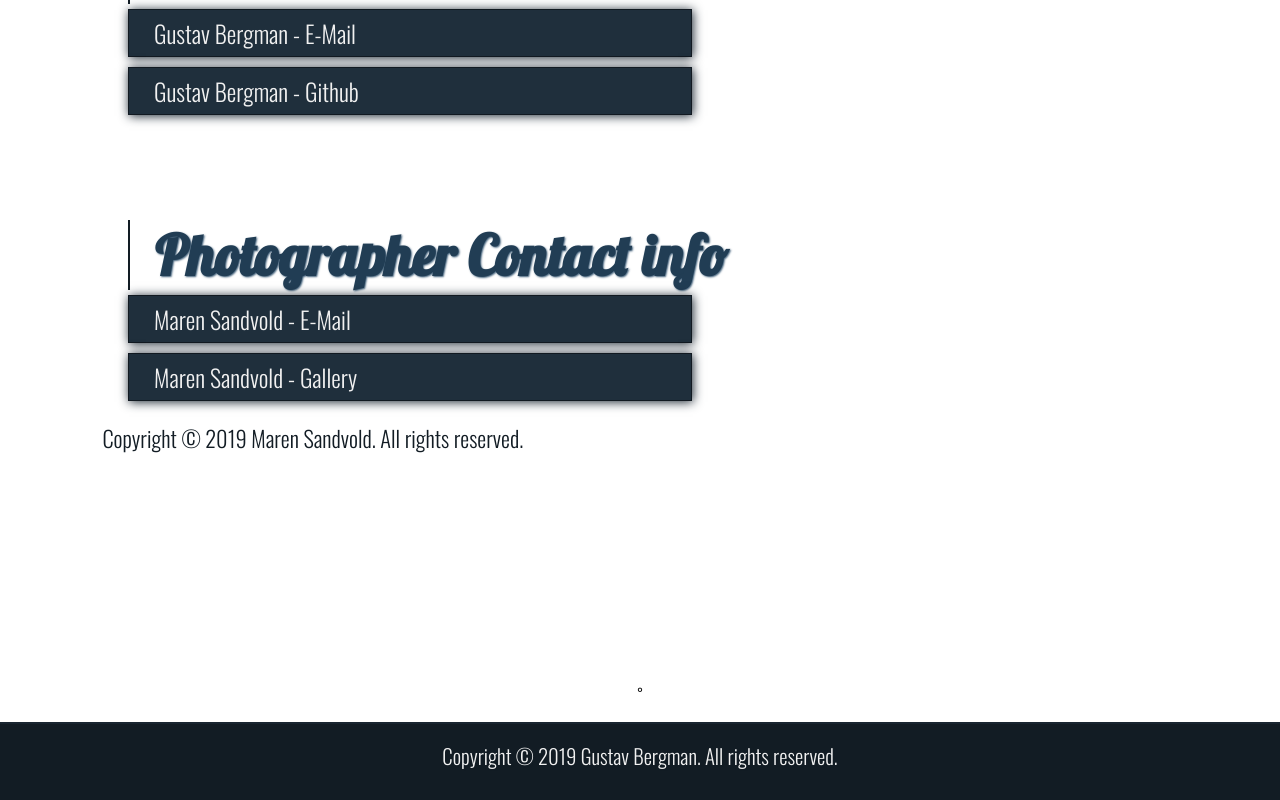
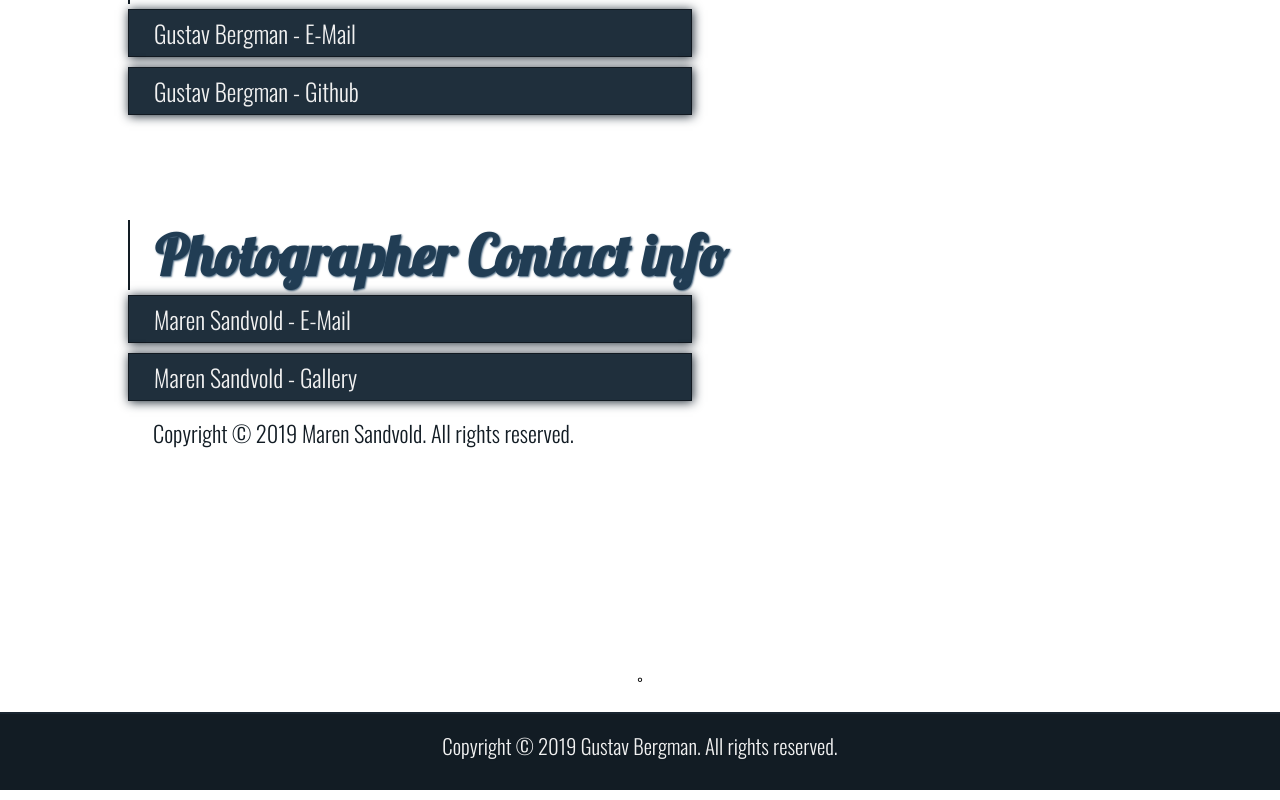
Before and after one commit to Aarux/react_portfolio, a React (Create React App) app: page / in a window 1280 px wide. Shown: the part 6448-7248 px from the top of the page. Built offline with nearby package versions, Linux system fonts and the light colour scheme; no server answers.

Commit message:
Final minor fixes nr: 291892348

```diff
--- a/src/components/Contact/index.js
+++ b/src/components/Contact/index.js
@@ -1,5 +1,10 @@
 import React, { Component } from "react";
 import { ContactWrapper, Socials } from "../../styles/GlobalStyle";
+
+const cr = {
+  margin: "0 10%",
+  padding: "10px 25px"
+};
 
 export class Contact extends Component {
   render() {
@@ -23,7 +28,9 @@ export class Contact extends Component {
           <a className="social-links" href="https://500px.com/marensandvold">
             Maren Sandvold - Gallery
           </a>
-          <p>Copyright © 2019 Maren Sandvold. All rights reserved.</p>
+          <p style={cr}>
+            Copyright © 2019 Maren Sandvold. All rights reserved.
+          </p>
         </Socials>
       </ContactWrapper>
     );
--- a/src/styles/GlobalStyle.js
+++ b/src/styles/GlobalStyle.js
@@ -381,6 +381,7 @@ const InfoLinks = styled.div`
     a {
       align-content: center;
       margin: 5px auto;
+      font-size: 1em;
     }
     p {
       align-content: center;
@@ -429,6 +430,7 @@ const Socials = styled.div`
     a {
       align-content: center;
       margin: 5px auto;
+      font-size: 1em;
     }
     p {
       align-content: center;
```
